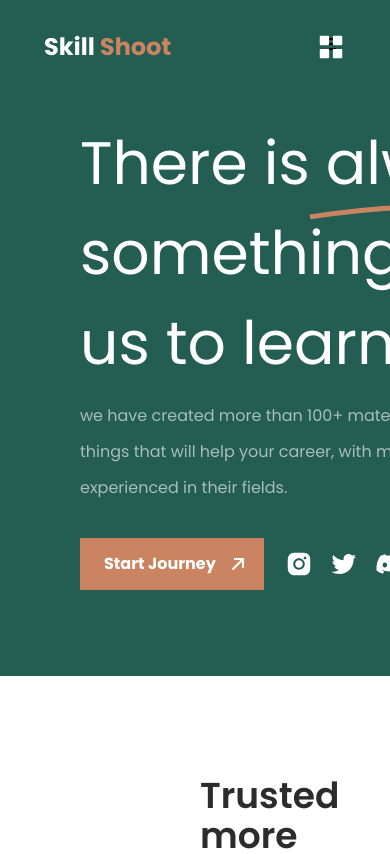
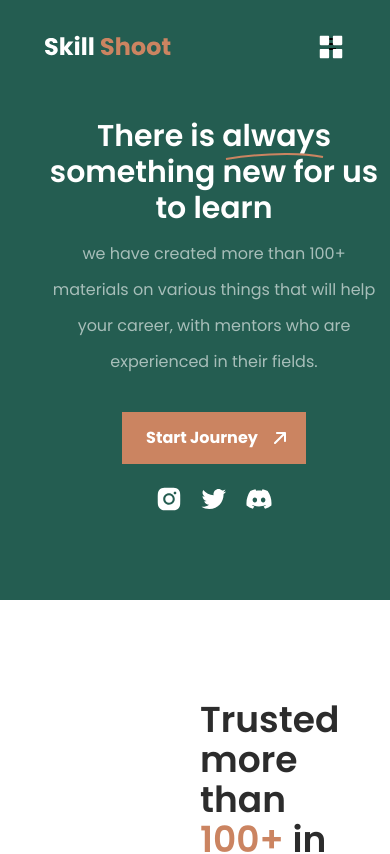
Before and after one commit to Fahim1837/web-appick, a React (Vite) app: page / in a window 390 px wide. Shown: the top 854 px of the page. Built offline with nearby package versions, Linux system fonts and the light colour scheme.

Commit message:
Hero Section Made Responsive

```diff
--- a/src/components/hero/Left.tsx
+++ b/src/components/hero/Left.tsx
@@ -1,27 +1,33 @@
 import hero from '../../assets/data/hero.json'
 import line from '../../assets/svg/line.svg'
+import line3 from '../../assets/svg/line3.svg'
 import up_right from '../../assets/svg/up_right.svg'
 import instagram from '../../assets/svg/instagram.svg'
 import twitter from '../../assets/svg/twitter.svg'
 import discord from '../../assets/svg/discord.svg'
+import useWindowDimensions from '../../hooks/useWindowDimension'
 
 function Left() {
+    const isMobile = useWindowDimensions()
     return (
-        <div className="pt-12 pl-20 pb-[86px]">
-            <div className="relative w-[630px]">
-                <h2 className="font-weight text-6xl text-white leading-normal">
+        <div className="pt-12 pl-20 pb-[86px] sm:px-11">
+            <div className="relative w-[630px] sm:w-[340px]">
+                <h2 className="font-semibold text-6xl text-white leading-normal
+                                sm:text-3xl sm:text-center sm:mx-auto"
+                 >
                     {hero[0].title}
                 </h2>
-                <img src={line} className="absolute top-[85px] right-[180px]" />
+                {!isMobile && <img src={line} className="absolute top-[85px] right-[180px] " />}
+                {isMobile && <img src={line3} className="absolute top-[35px] right-[60px] " />}
             </div>
 
-            <div className="w-[527px] mt-2.5">
-                <p className="text-white/60 leading-9 mr-20">
+            <div className="w-[527px] mt-2.5 text-center sm:w-[340px] sm:mx-auto">
+                <p className="text-white/60 leading-9 mr-20 sm:mr-0">
                     {hero[0].subtitle}
                 </p>
             </div>
 
-            <div className="flex mt-8 gap-5">
+            <div className="flex mt-8 gap-5 sm:flex-col sm:items-center">
                 <div>
                     <button className="flex text-xl font-bold text-white py-3 pl-6 pr-5 gap-4 bg-secondary items-center">
                         <p>{hero[0].button}</p>
--- a/src/components/hero/index.tsx
+++ b/src/components/hero/index.tsx
@@ -1,11 +1,13 @@
+import useWindowDimensions from '../../hooks/useWindowDimension'
 import Left from './Left'
 import Right from './Right'
 
 function Hero() {
+    const isMobile = useWindowDimensions()
     return (
-        <div className="flex bg-primary">
+        <div className="flex bg-primary sm:text-center">
             <Left />
-            <Right />
+            {!isMobile && <Right />}
         </div>
     )
 }
--- a/src/hooks/useWindowDimension.ts
+++ b/src/hooks/useWindowDimension.ts
@@ -17,7 +17,7 @@ function useWindowDimensions() {
         return () => window.removeEventListener('resize', handleResize)
     }, [])
 
-    const isMobile = windowDimensions.width <= 640 ? true : false
+    const isMobile = windowDimensions.width <= 450 ? true : false
     return isMobile
 }
 
```
Also changed, not shown: src/assets/svg/line3.svg (added).
